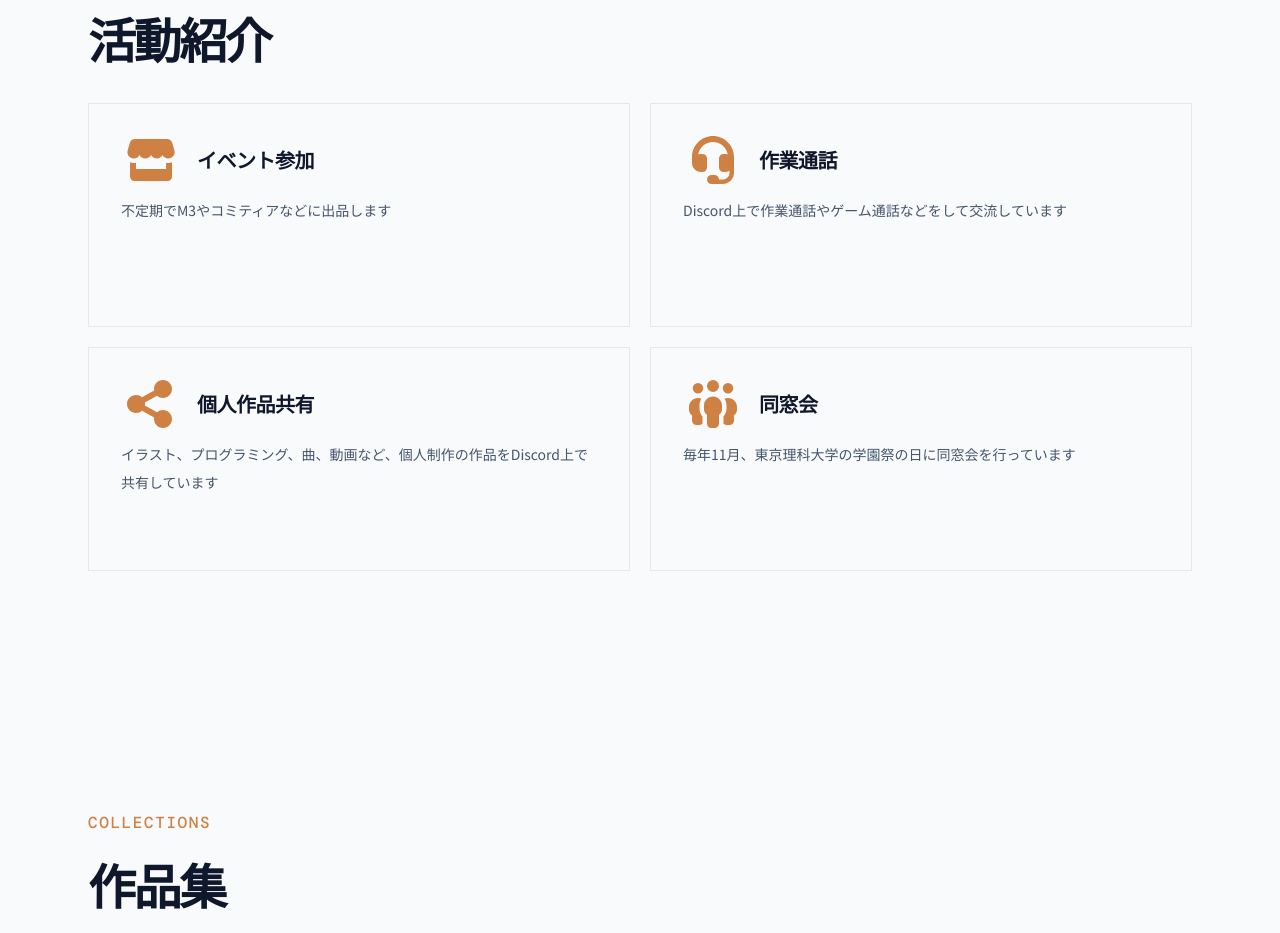
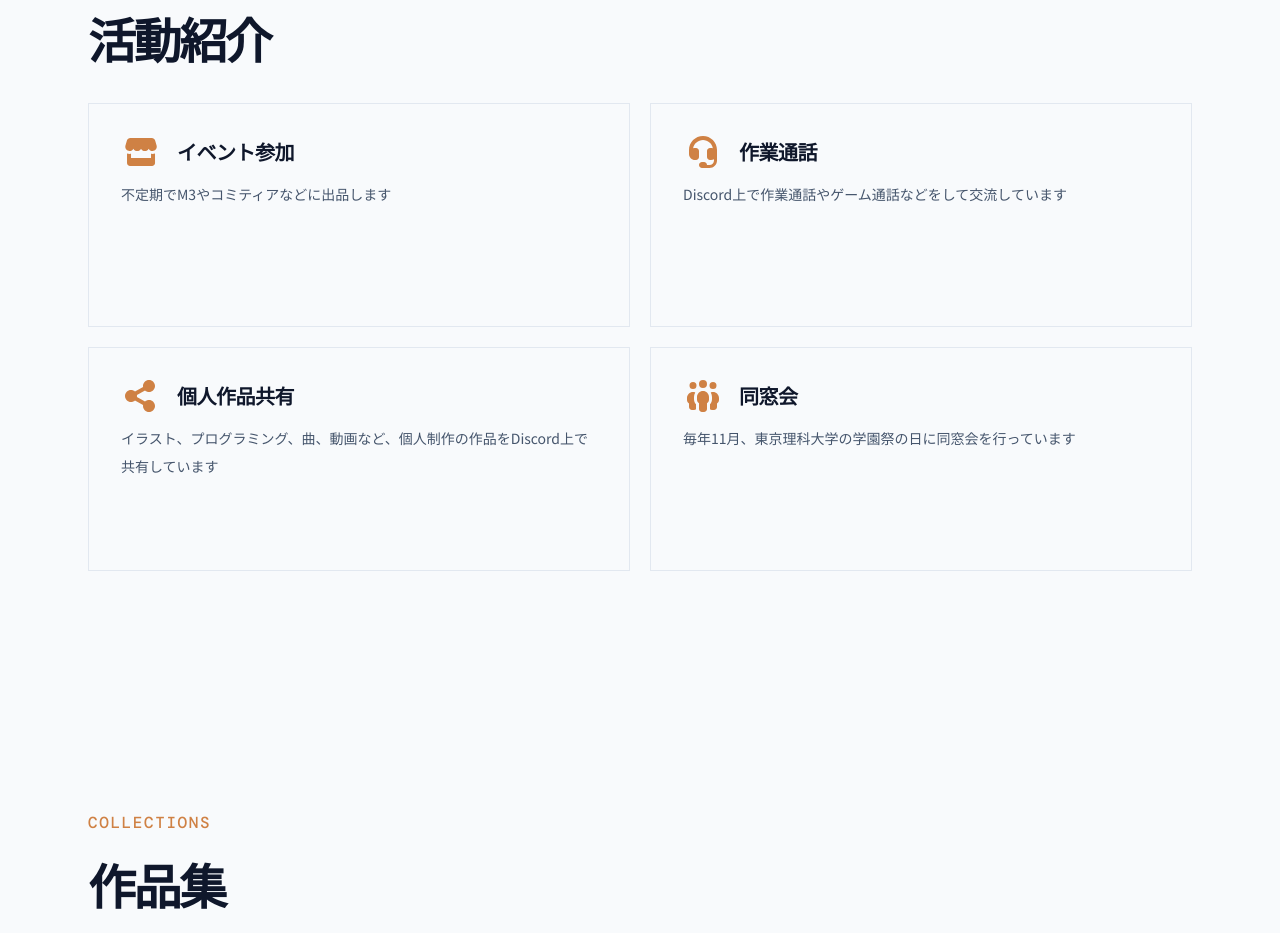
Before and after one commit to A-ITC/aitc-web, a Next.js app: page / in a window 1280 px wide. Shown: the part 1300-2233 px from the top of the page. Built offline with nearby package versions, Linux system fonts and the light colour scheme; no server answers.

Commit message:
style: reduce activity icon size

```diff
--- a/components/pages/home-page.tsx
+++ b/components/pages/home-page.tsx
@@ -77,7 +77,7 @@ export function HomePage() {
               <div className="flex items-center gap-4">
                 <FontAwesomeIcon
                   icon={icon}
-                  size="3x"
+                  size="2x"
                   className="shrink-0 text-[var(--blue)]"
                   aria-hidden="true"
                 />
```
